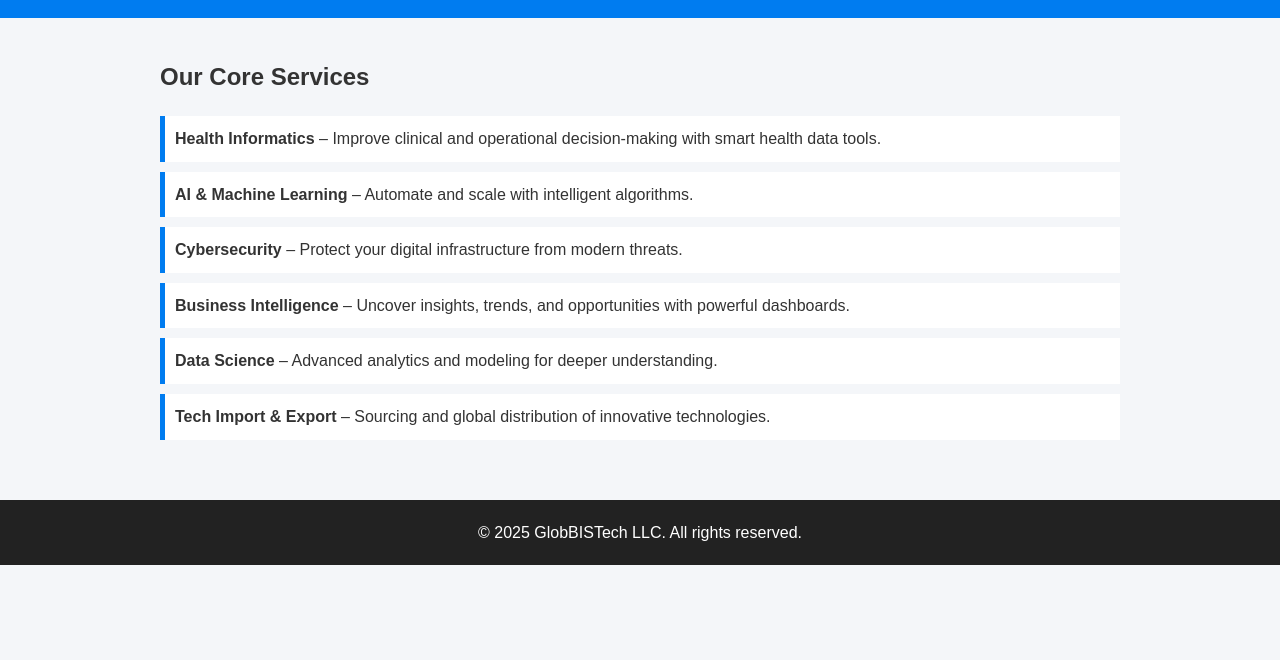
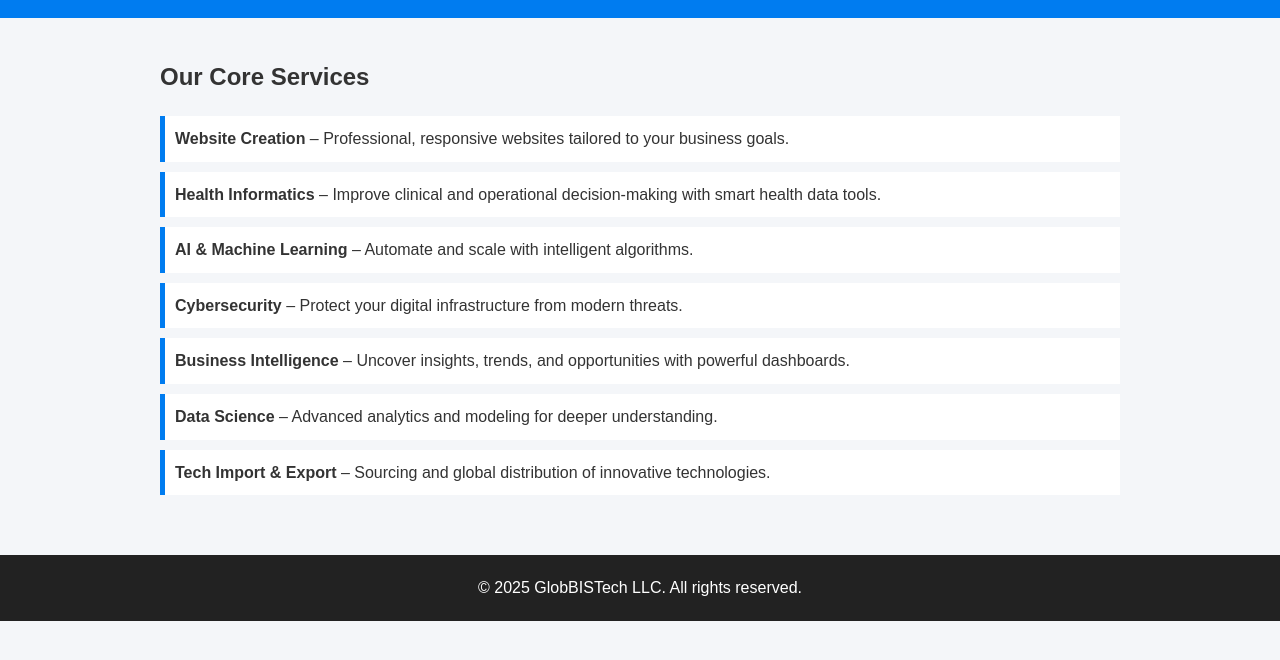
Before and after one commit to albertokabore/GlobBISTech-LLC-Website, a plain HTML site: page services.html in a window 1280 px wide. Shown: the part 88-748 px from the top of the page. Drawn offline with Linux system fonts and the light colour scheme.

Commit message:
Update services.html

```diff
--- a/services.html
+++ b/services.html
@@ -24,6 +24,7 @@
     <section>
       <h2>Our Core Services</h2>
       <ul class="services-list">
+        <li><strong>Website Creation</strong> – Professional, responsive websites tailored to your business goals.</li>
         <li><strong>Health Informatics</strong> – Improve clinical and operational decision-making with smart health data tools.</li>
         <li><strong>AI & Machine Learning</strong> – Automate and scale with intelligent algorithms.</li>
         <li><strong>Cybersecurity</strong> – Protect your digital infrastructure from modern threats.</li>
```
